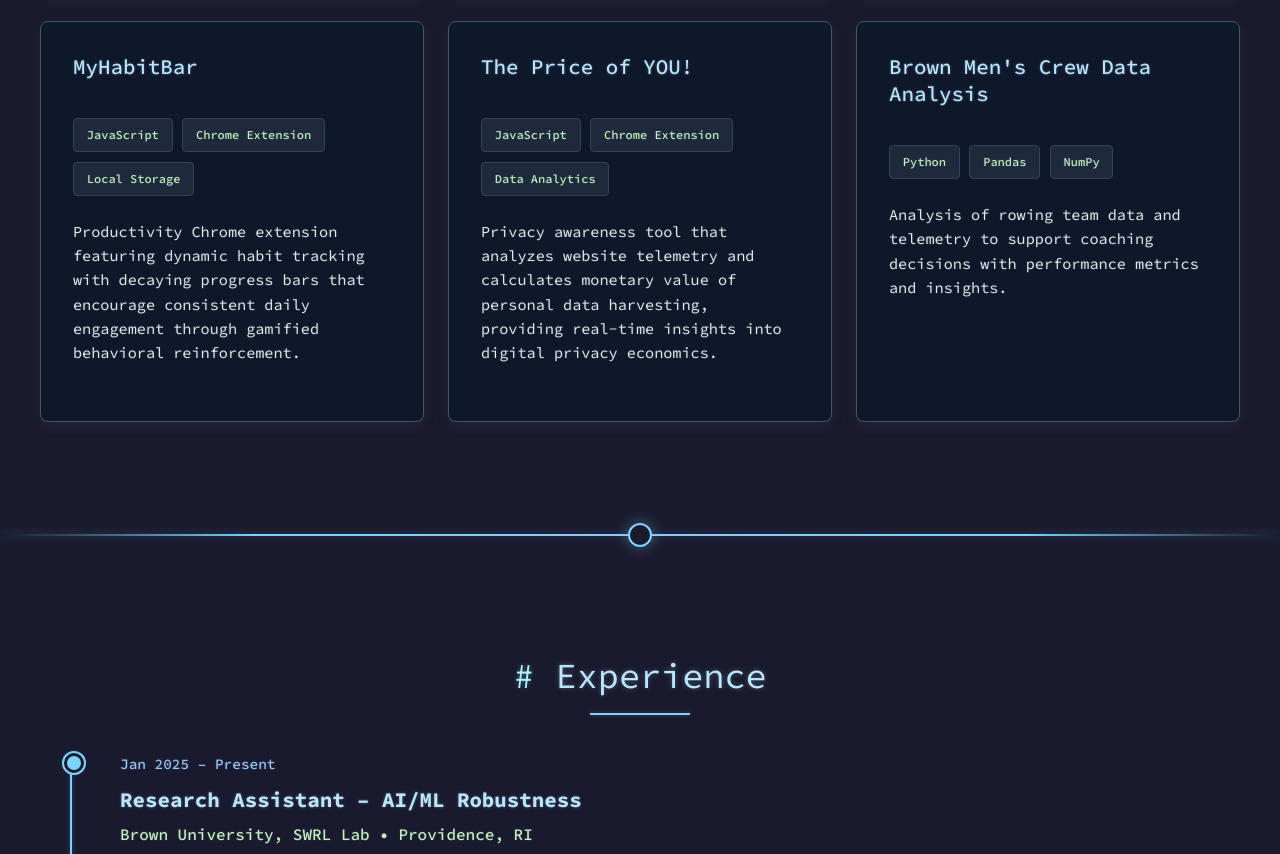
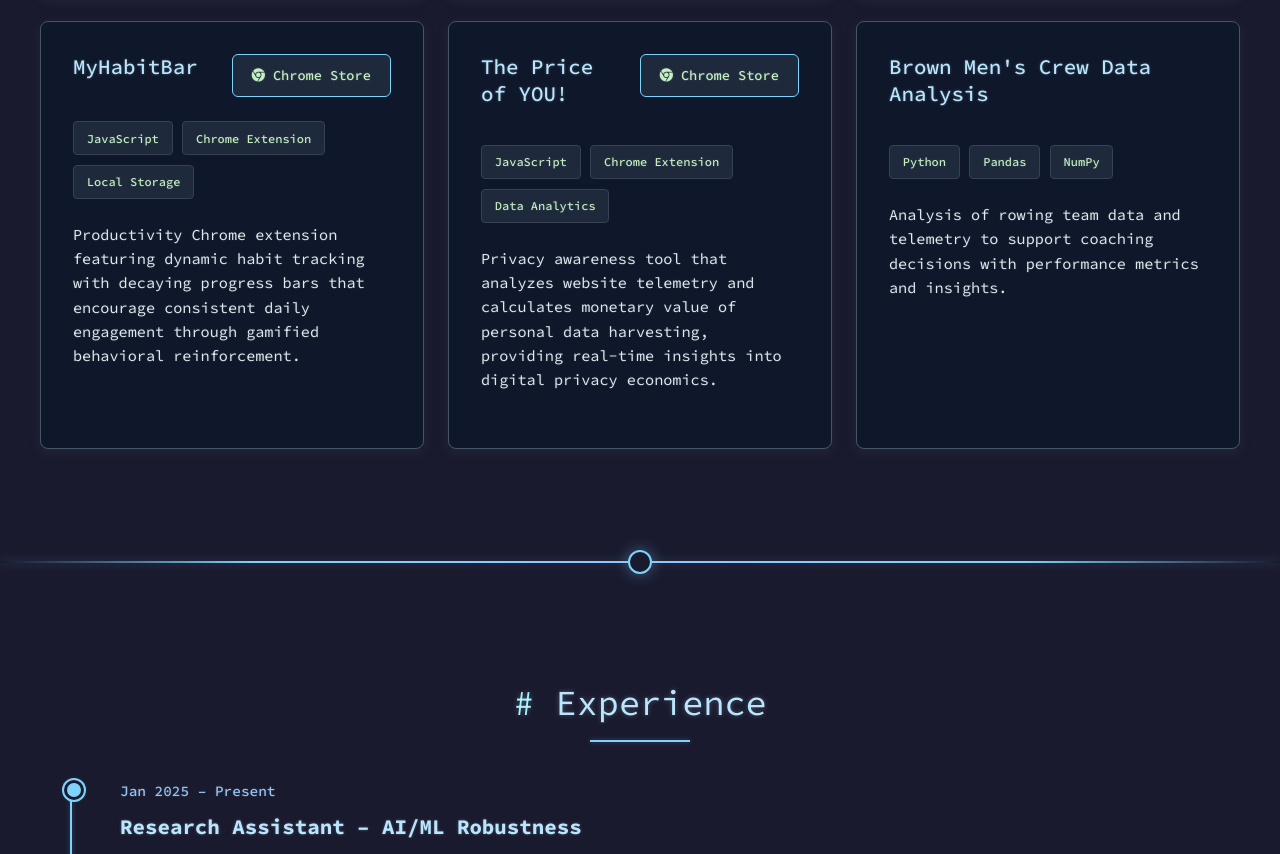
Before and after one commit to kostakarathana/personal_website, a plain HTML site: page index.html in a window 1280 px wide. Shown: the part 1572-2426 px from the top of the page. Drawn offline with Linux system fonts and the light colour scheme.

Commit message:
edit: buttons

```diff
--- a/index.html
+++ b/index.html
@@ -145,7 +145,12 @@
 
                     <div class="project-card">
                         <div class="project-header">
-                            <h3>MyHabitBar</h3>
+                            <div class="project-title-section">
+                                <h3>MyHabitBar</h3>
+                            </div>
+                            <a href="https://chromewebstore.google.com/detail/myhabitbar/ggnofldipmpjdgadpkobfnjgikgflnol" target="_blank" class="project-button">
+                                <i class="fab fa-chrome"></i> Chrome Store
+                            </a>
                         </div>
                         <div class="project-tech">
                             <span class="tech-tag">JavaScript</span>
@@ -157,7 +162,12 @@
 
                     <div class="project-card">
                         <div class="project-header">
-                            <h3>The Price of YOU!</h3>
+                            <div class="project-title-section">
+                                <h3>The Price of YOU!</h3>
+                            </div>
+                            <a href="https://chromewebstore.google.com/detail/the-price-of-you/hpolmkpgflkbfbngbhngnigceiofbnei" target="_blank" class="project-button">
+                                <i class="fab fa-chrome"></i> Chrome Store
+                            </a>
                         </div>
                         <div class="project-tech">
                             <span class="tech-tag">JavaScript</span>
```
Also changed, not shown: Projects/projects.md (+2 -0 lines).
